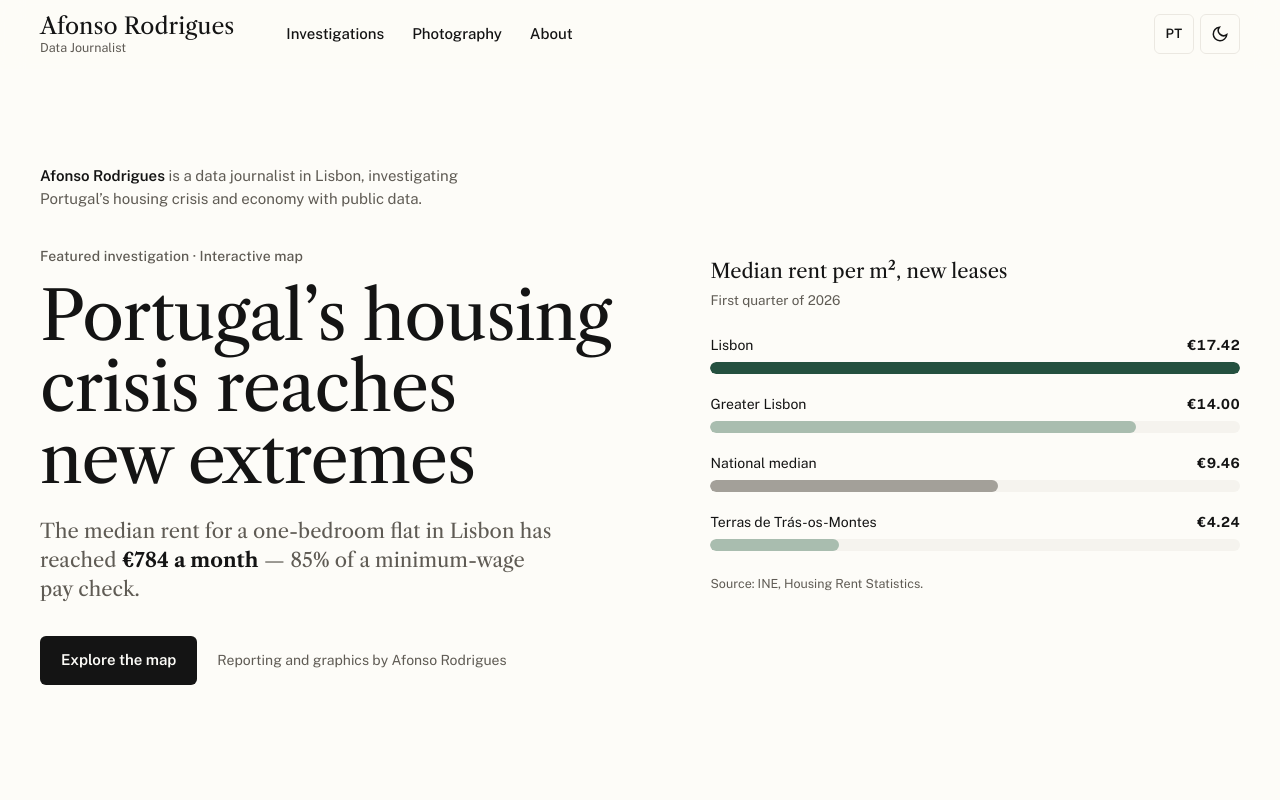
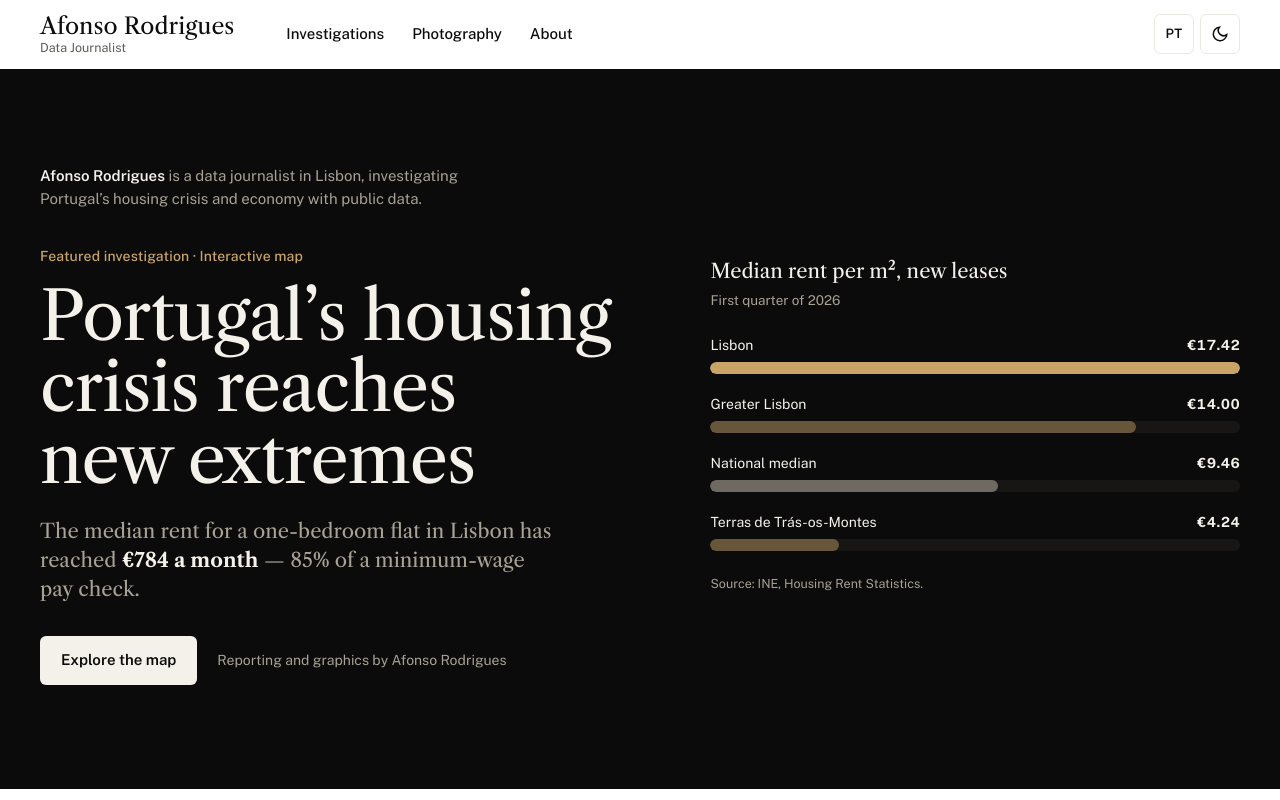
Before and after one commit to afonsoajrodrigues/afonso-rodrigues-site, a plain HTML site: page index.html in a window 1280 px wide. Shown: the top 800 px of the page. Drawn offline with nearby package versions, Linux system fonts and the light colour scheme; a web font is replaced by a local one.

Commit message:
Black and white sections with a single brass accent; map colours unchanged

```diff
--- a/style.css
+++ b/style.css
@@ -5,14 +5,15 @@
    tokens) are load-bearing — keep them. */
 
 :root {
-  --paper: #fdfcf8;
+  --paper: #ffffff;
   --surface: #ffffff;
-  --ink: #141414;
+  --ink: #0d0d0d;
   --muted: #5f5b54;
   --line: #d6d2c9;
-  --rule: #ebe8e1;
-  --card: #f5f3ee;
+  --rule: #ebe8e2;
+  --card: #f6f4ef;
   --accent-fill: #24503f;
+  --gold: #8c6a35; /* brass — the one premium colour (4.9:1 on white) */
   --accent: var(--ink); /* UI accent = ink (Lighthouse / New Yorker restraint); colour lives in the data */
   --map-deep: #143027;
   --map-light: #a9bdaf; /* low end of the choropleth ramp — never --card (1:1, buckets vanish) */
@@ -39,6 +40,7 @@
   --card: #1f1d18;
   --accent: var(--ink);
   --map-light: #2b3b32;
+  --gold: #c9a467;
   --data-1: #1e70c1; /* --data-1 alone needs a lighter step to clear 3:1 on dark --card */
   color-scheme: dark;
 }
@@ -754,3 +756,21 @@ a:hover { color: inherit; text-decoration: underline; text-decoration-thickness:
   .section-head { flex-wrap: wrap; }
   .section-head::after { display: none; }
 }
+
+/* ---------- v4.5: black & white sections, one brass accent ---------- */
+.hero, .home-section[aria-labelledby="photo-h"], .site-footer, body:has(.gallery-section) {
+  --paper: #0b0b0b; --surface: #141414; --ink: #f4f1ea; --muted: #a8a295;
+  --line: #3a3732; --rule: #24221f; --card: #171614; --gold: #c9a467;
+  background: var(--paper); color: var(--ink);
+}
+:root[data-theme="dark"] :is(.hero, .home-section[aria-labelledby="photo-h"], .site-footer) { --paper: #000; }
+.site-header { background: color-mix(in srgb, var(--paper) 92%, transparent); }
+
+.kicker, .page-kicker, .series-label, .essay-label { color: var(--gold); }
+.inv-figure b, .stat-value--sm { color: var(--gold); }
+.hbar--top .hbar-fill { background: var(--gold); }
+.hbar-fill { background: color-mix(in srgb, var(--gold) 45%, var(--card)); }
+.hbar--ref .hbar-fill { background: var(--muted); opacity: .6; }
+.btn-primary:hover { background: var(--gold); color: #0b0b0b; }
+.section-head::after { background: var(--ink); }
+.read-progress { background: var(--gold); }
```
